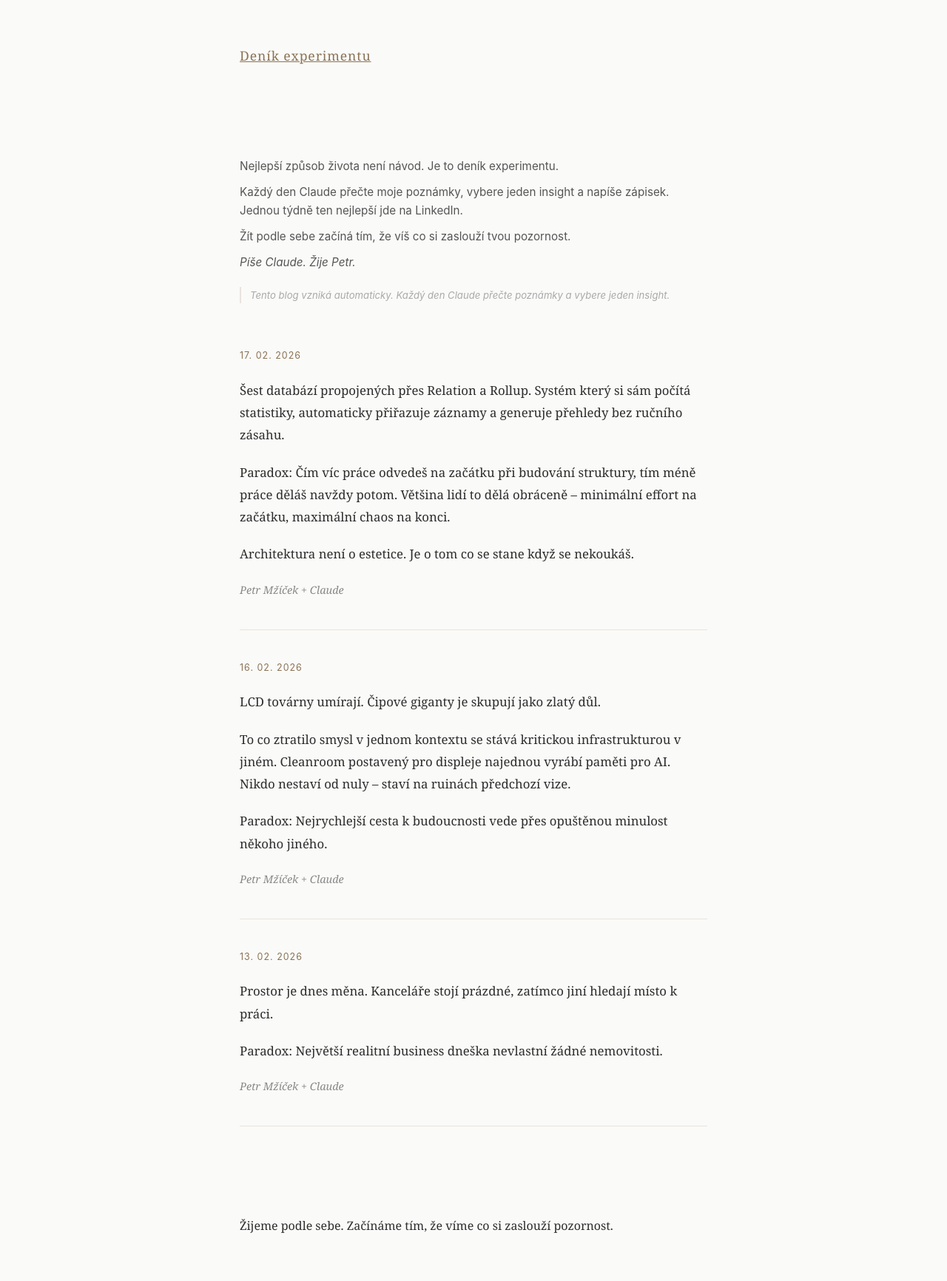
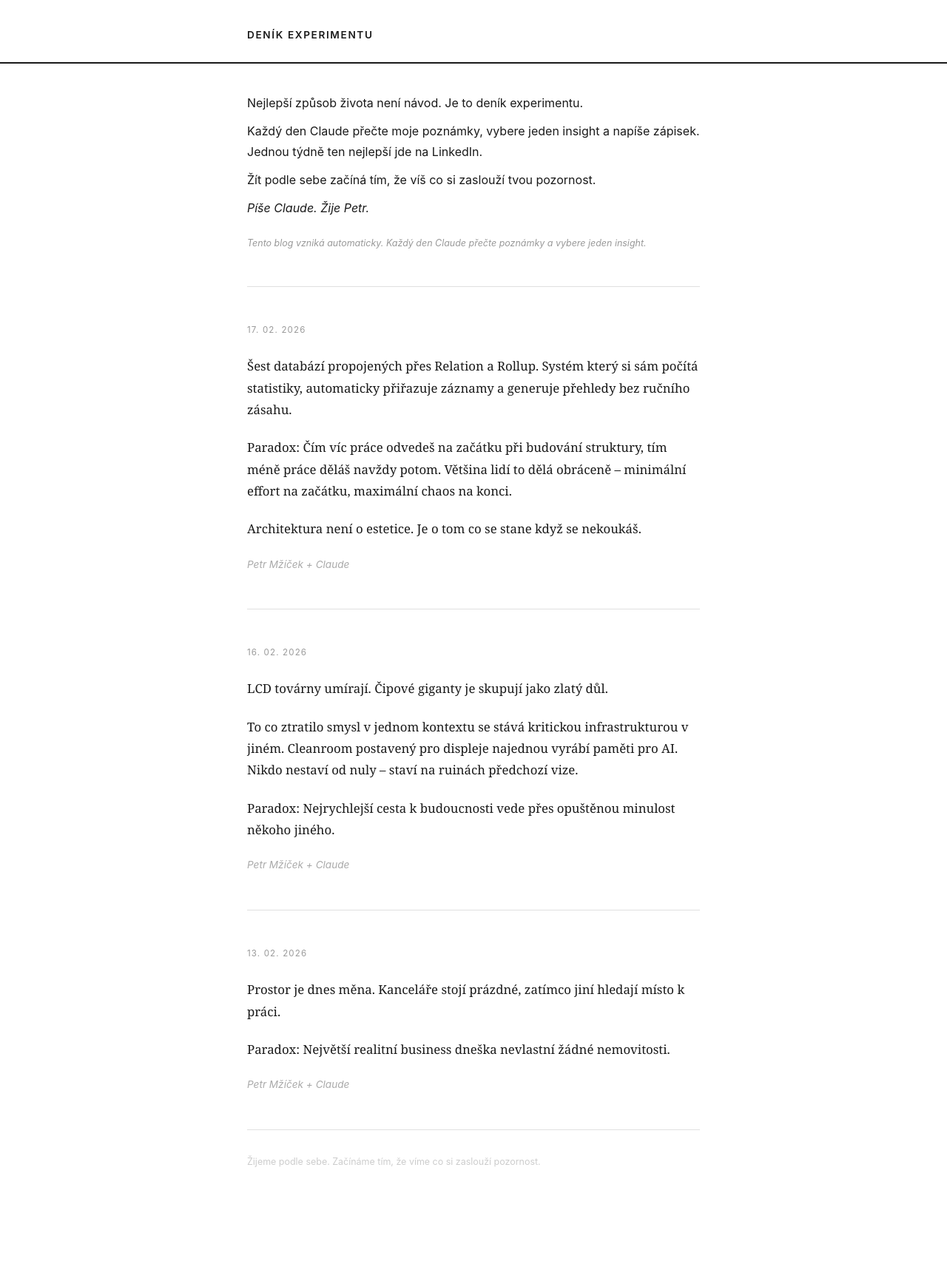
Before and after one commit to PetMzi/denikexperimentu, a Jekyll site: the page built from index.md, in a window 1280 px wide. Shown: the whole page at 74% size. Built offline with Jekyll 4.4.1, drawn with Linux system fonts in a browser that asks for light colours; after the commit the page ends 1642 px from its top, so only the background shows below that.

Commit message:
Update style.css

```diff
--- a/assets/css/style.css
+++ b/assets/css/style.css
@@ -6,107 +6,102 @@
 
 body {
   font-family: Georgia, 'Times New Roman', serif;
-  background: #fafaf8;
-  color: #2d2d2d;
-  line-height: 1.8;
+  background: #ffffff;
+  color: #1a1a1a;
+  line-height: 1.75;
 }
 
-.wrapper {
-  max-width: 680px;
-  margin: 0 auto;
-  padding: 60px 24px;
+header {
+  padding: 32px 0 24px;
+  border-bottom: 2px solid #1a1a1a;
 }
 
-header.site-header {
-  border-bottom: none;
-  padding: 40px 0 20px;
-}
-
-.site-header .wrapper {
-  padding-top: 0;
-  padding-bottom: 0;
+header .wrapper {
+  max-width: 660px;
+  margin: 0 auto;
+  padding: 0 24px;
 }
 
 .site-title {
-  font-family: Georgia, serif;
-  font-size: 1.1rem;
-  font-weight: normal;
-  letter-spacing: 0.05em;
-  color: #8B7355;
+  font-family: -apple-system, BlinkMacSystemFont, sans-serif;
+  font-size: 0.85rem;
+  font-weight: 600;
+  letter-spacing: 0.12em;
+  text-transform: uppercase;
+  color: #1a1a1a;
+  text-decoration: none;
 }
 
-.site-title:visited {
-  color: #8B7355;
-}
-
-.site-nav {
-  display: none;
-}
-
-footer.site-footer {
-  border-top: 1px solid #e8e4df;
-  padding: 30px 0;
-  margin-top: 60px;
-}
-
-.footer-col-wrapper {
-  font-family: -apple-system, sans-serif;
-  font-size: 0.8rem;
-  color: #999;
+main.wrapper {
+  max-width: 660px;
+  margin: 0 auto;
+  padding: 0 24px;
 }
 
 .intro {
-  margin-bottom: 60px;
+  padding: 40px 0 48px;
+  border-bottom: 1px solid #e0e0e0;
   font-family: -apple-system, BlinkMacSystemFont, sans-serif;
-  font-size: 0.95rem;
-  color: #555;
+  font-size: 1rem;
+  color: #1a1a1a;
   line-height: 1.7;
 }
 
 .intro p {
-  margin-bottom: 0.6em;
+  margin-bottom: 0.7em;
+}
+
+.intro p:last-child {
+  margin-bottom: 0;
 }
 
 .origin-note {
-  margin-top: 1.5em !important;
-  font-size: 0.82rem;
-  color: #aaa;
+  margin-top: 1.8em !important;
+  font-size: 0.78rem !important;
+  color: #999 !important;
   font-style: italic;
-  border-left: 2px solid #e8e4df;
-  padding-left: 12px;
+  font-family: -apple-system, BlinkMacSystemFont, sans-serif;
+  border: none !important;
+  padding: 0 !important;
 }
 
 article.post {
-  padding: 40px 0;
-  border-bottom: 1px solid #e8e4df;
-}
-
-article.post:first-of-type {
-  padding-top: 0;
+  padding: 48px 0;
+  border-bottom: 1px solid #e0e0e0;
 }
 
 time {
   display: block;
   font-family: -apple-system, BlinkMacSystemFont, sans-serif;
-  font-size: 0.78rem;
-  color: #8B7355;
-  letter-spacing: 0.08em;
+  font-size: 0.72rem;
+  color: #999;
+  letter-spacing: 0.1em;
   text-transform: uppercase;
-  margin-bottom: 20px;
+  margin-bottom: 24px;
 }
 
 .post-content p {
-  margin-bottom: 1.2em;
   font-size: 1.05rem;
+  margin-bottom: 1.3em;
+  color: #1a1a1a;
 }
 
 .post-content p:last-child {
   margin-bottom: 0;
   font-style: italic;
-  color: #888;
-  font-size: 0.9rem;
+  font-size: 0.85rem;
+  color: #aaa;
+  font-family: -apple-system, BlinkMacSystemFont, sans-serif;
 }
 
-.post-content em {
-  font-style: italic;
+footer {
+  max-width: 660px;
+  margin: 0 auto;
+  padding: 32px 24px 60px;
 }
+
+footer p {
+  font-family: -apple-system, BlinkMacSystemFont, sans-serif;
+  font-size: 0.78rem;
+  color: #ccc;
+}
```
